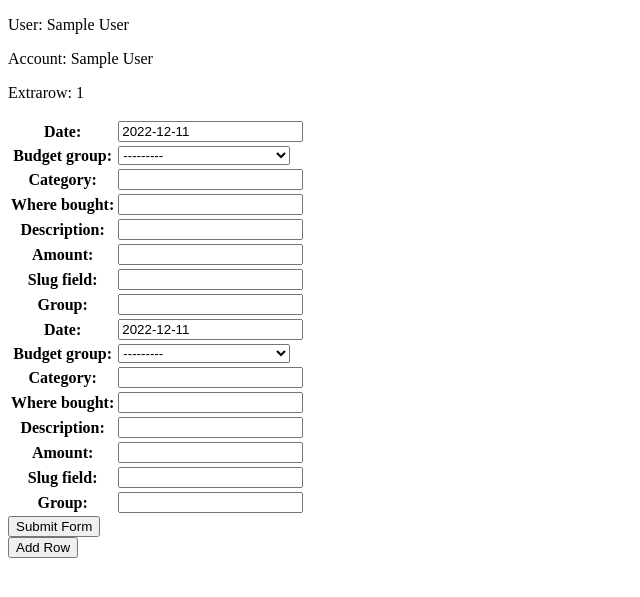
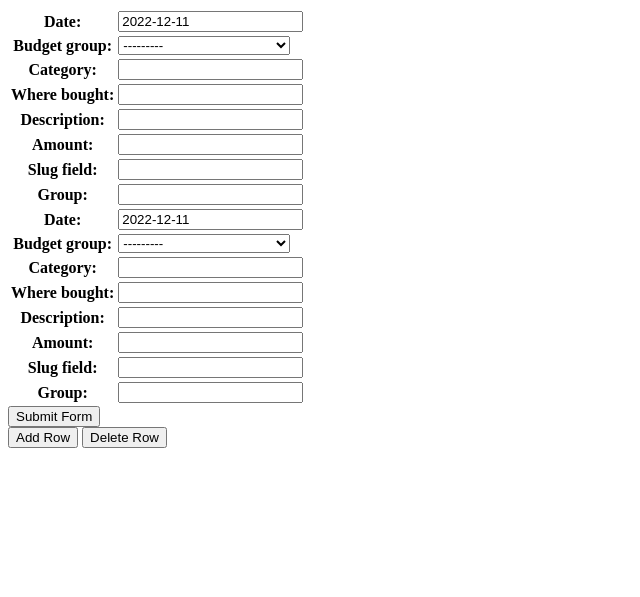
Before and after one commit to elhombrefiero/retirement_tracker, a Django app: a page that uses retirement_tracker/finances/templates/finances/add_exp_loc_user_acct.html in a window 1280 px wide. Shown: the top 597 px of the page, without its empty margins (0-640 px from the left). Run offline with Django 3.2, Linux system fonts and the light colour scheme; tables that the repository leaves empty hold one stand-in row (values such as "Sample post").

Commit message:
Created a function to add multiple expenses for a given user and account.

```diff
--- a/retirement_tracker/finances/admin.py
+++ b/retirement_tracker/finances/admin.py
@@ -1,5 +1,7 @@
 from django.contrib import admin
-from finances.models import Account
+from finances.models import Account, Expense, User
 
 # Register your models here.
 admin.site.register(Account)
+admin.site.register(Expense)
+admin.site.register(User)
--- a/retirement_tracker/finances/templates/finances/add_exp_loc_user_acct.html
+++ b/retirement_tracker/finances/templates/finances/add_exp_loc_user_acct.html
@@ -2,12 +2,9 @@
 <html lang="en">
 <head>
   <meta charset="UTF-8">
-  <title>Add Expense to User's Account</title>
+  <title>Add Expense to {{user.name}}'s Account {{account.name}}</title>
 </head>
 <body>
-<p>User: {{user.name}}</p>
-<p>Account: {{account.name}}</p>
-<p>Extrarow: {{extra}}</p>
 <form method="post">
   {% csrf_token %}
   {{ formset.management_form }}
@@ -19,11 +16,16 @@
   <input class="button" type="submit" value="Submit Form"/>
 </form>
 <input class="button" type="submit" onclick="add_row()" value="Add Row">
+<input class="button" type="submit" onclick="delete_row()" value="Delete Row">
 </body>
 <script>
 function add_row() {
   let num_extra_row = {{extra}} + 1
   window.location.replace("/finances/user={{user.id}}/account={{account.id}}/enter_expense_by_location/extra="+num_extra_row)
 }
+function delete_row() {
+  let num_extra_row = Math.max({{extra}} - 1, 0)
+  window.location.replace("/finances/user={{user.id}}/account={{account.id}}/enter_expense_by_location/extra="+num_extra_row)
+}
 </script>
 </html>
--- a/retirement_tracker/finances/urls.py
+++ b/retirement_tracker/finances/urls.py
@@ -19,7 +19,7 @@ urlpatterns = [
     path('account_overview=<int:account_id>/', views.account_overview, name='account_overview'),
     # Ex. /finances/add_user
     path('add_user/', views.add_user, name='add_user'),
-    # Ex. /finances/user=user_id/account=account_id/enter_expense_by_location
+    # Ex. /finances/user=user_id/account=account_id/enter_expense_by_location/extra=0
     path('user=<int:user_id>/account=<int:account_id>/enter_expense_by_location/extra=<int:extrarows>',
          views.add_expense_by_location_user_account, name='add_exp_by_loc'),
 ]
--- a/retirement_tracker/finances/views.py
+++ b/retirement_tracker/finances/views.py
@@ -2,7 +2,7 @@ from django.shortcuts import render, HttpResponseRedirect
 from django.core.exceptions import BadRequest
 from django.forms import formset_factory
 
-from finances.models import User, Account, BUDGET_GROUP_CHOICES
+from finances.models import User, Account, Expense
 from finances.forms import UserForm, ExpenseByLocForm
 
 
@@ -69,15 +69,24 @@ def add_expense_by_location_user_account(request, user_id: int, account_id: int,
     formset = ExpenseFormSet(initial=initial_dicts)
 
     if request.method == 'POST':
-        print('This is a post')
-
+        formset = ExpenseFormSet(request.POST)
+        if formset.is_valid():
+            for form in formset:
+                new_expense = Expense.objects.create(user=user, account=account,
+                                                     date=form.cleaned_data['date'],
+                                                     budget_group=form.cleaned_data['budget_group'],
+                                                     category=form.cleaned_data['category'],
+                                                     where_bought=form.cleaned_data['where_bought'],
+                                                     description=form.cleaned_data['description'],
+                                                     amount=form.cleaned_data['amount'],
+                                                     slug_field=form.cleaned_data['slug_field'],
+                                                     group=form.cleaned_data['group']
+                                                     )
+                new_expense.save()
+            return HttpResponseRedirect(f'/finances/user={user.id}/account={account.id}/enter_expense_by_location'
+                                        f'/extra=0')
+        else:
+            return render(request, 'finances/add_exp_loc_user_acct.html',
+                          {'user': user, 'account': account, 'formset': formset, 'extra': extrarows})
     return render(request, 'finances/add_exp_loc_user_acct.html',
                   {'user': user, 'account': account, 'formset': formset, 'extra': extrarows})
-    # initial_dict = {'user': user, 'account': account}
-
-    "TODO: Potentially create a different form that accepts multiple rows for expenses."
-    # if request.method == 'POST':
-    #     form = ExpenseForm(request.POST, initial=initial_dict)
-    #
-    #     if form.is_valid():
-    #         pass
```
